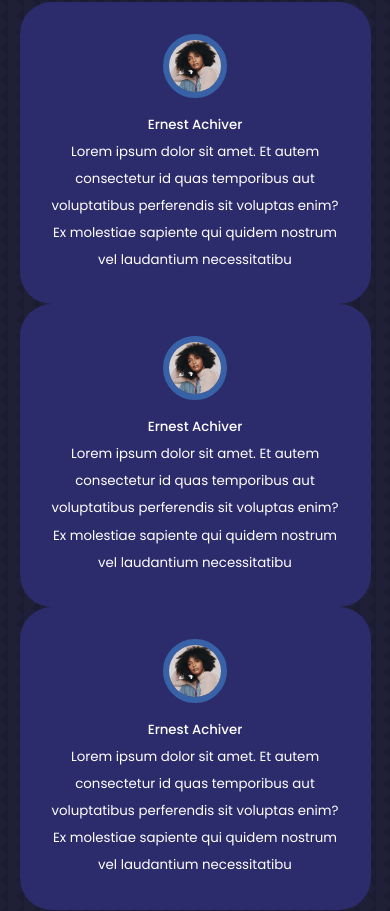
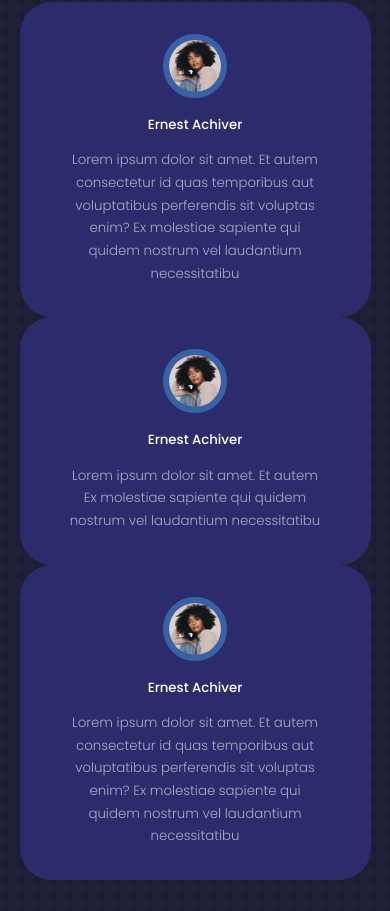
Before and after one commit to Zishan23/Personal-Portfolio-with-React-Js, a React (Create React App) app: page / in a window 390 px wide. Shown: the part 8040-8951 px from the top of the page. Built offline with nearby package versions, Linux system fonts and the light colour scheme.

Commit message:
added media quries to testimonial section

```diff
--- a/src/components/testimonial/testimonial.css
+++ b/src/components/testimonial/testimonial.css
@@ -18,3 +18,34 @@
     border-radius: 2rem;
     user-select: none;
 }
+
+.client_review{
+    color: var(--color-light);
+    font-weight: 300;
+    display: block;
+    width: 80% ;
+    margin: 0.8rem auto 0;
+}
+/*=============MEDIA QUERIES (MEDIUM DEVICES) =============*/
+
+@media screen and (max-width: 1024px) {
+   .container.testimonials_container{
+    width: 60%;
+   }
+
+}
+/*=============MEDIA QUERIES (SMALL DEVICES) =============*/
+
+@media screen and (max-width: 600px) {
+   .container.testimonials_container{
+    width: var(--container-width-sm);
+
+   }
+
+   .client_review{
+    width: var(--container-width-sm);
+   }
+
+
+
+}
--- a/src/components/testimonial/testimonial.jsx
+++ b/src/components/testimonial/testimonial.jsx
@@ -28,8 +28,9 @@ const Testimonial = () => {
             </div>
             <h5 className='client_name'>Ernest Achiver</h5>
             <small className='client_review'>
-            Lorem ipsum dolor sit amet. Et autem consectetur id quas temporibus aut voluptatibus perferendis sit voluptas enim?
-            Ex molestiae sapiente qui quidem nostrum vel laudantium necessitatibu
+            Lorem ipsum dolor sit amet. Et autem
+            Ex molestiae sapiente qui quidem nostrum
+            vel laudantium necessitatibu
             </small>
         </article>
         <article className="testimonial">
```
